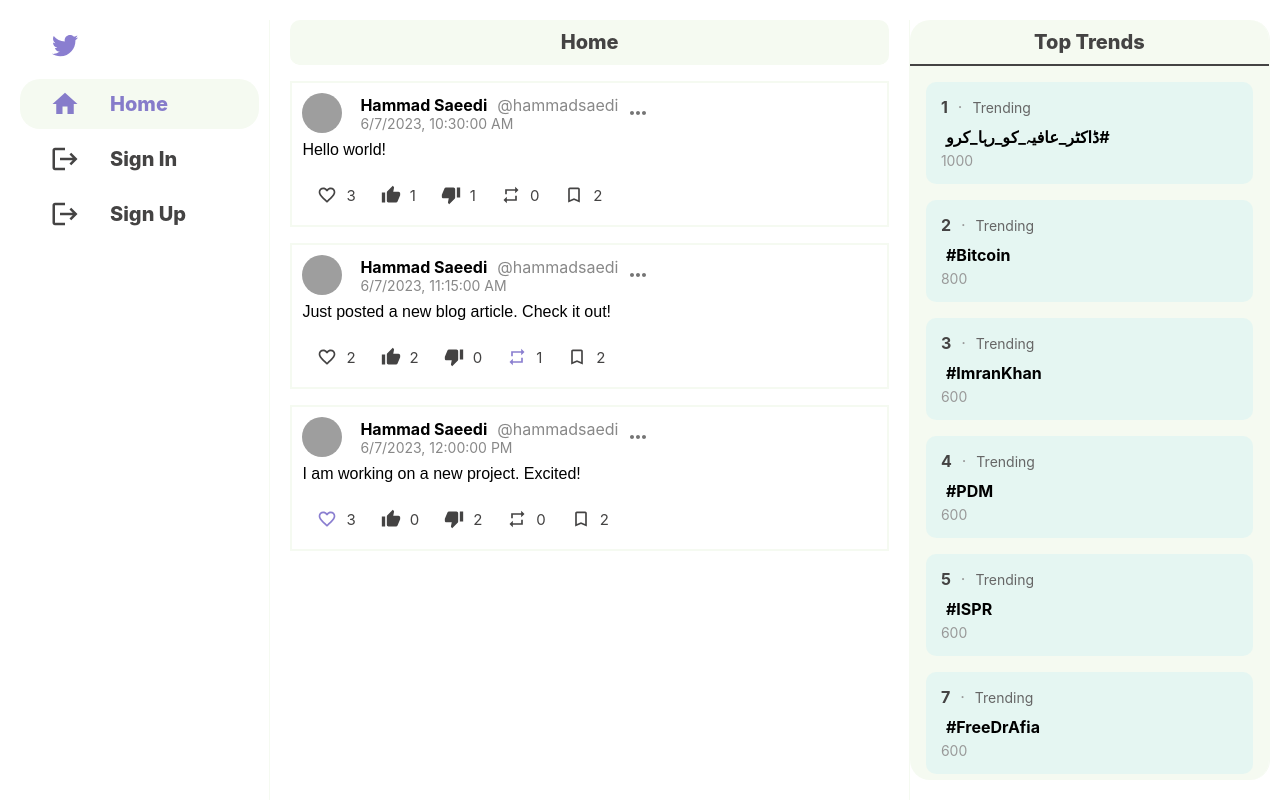
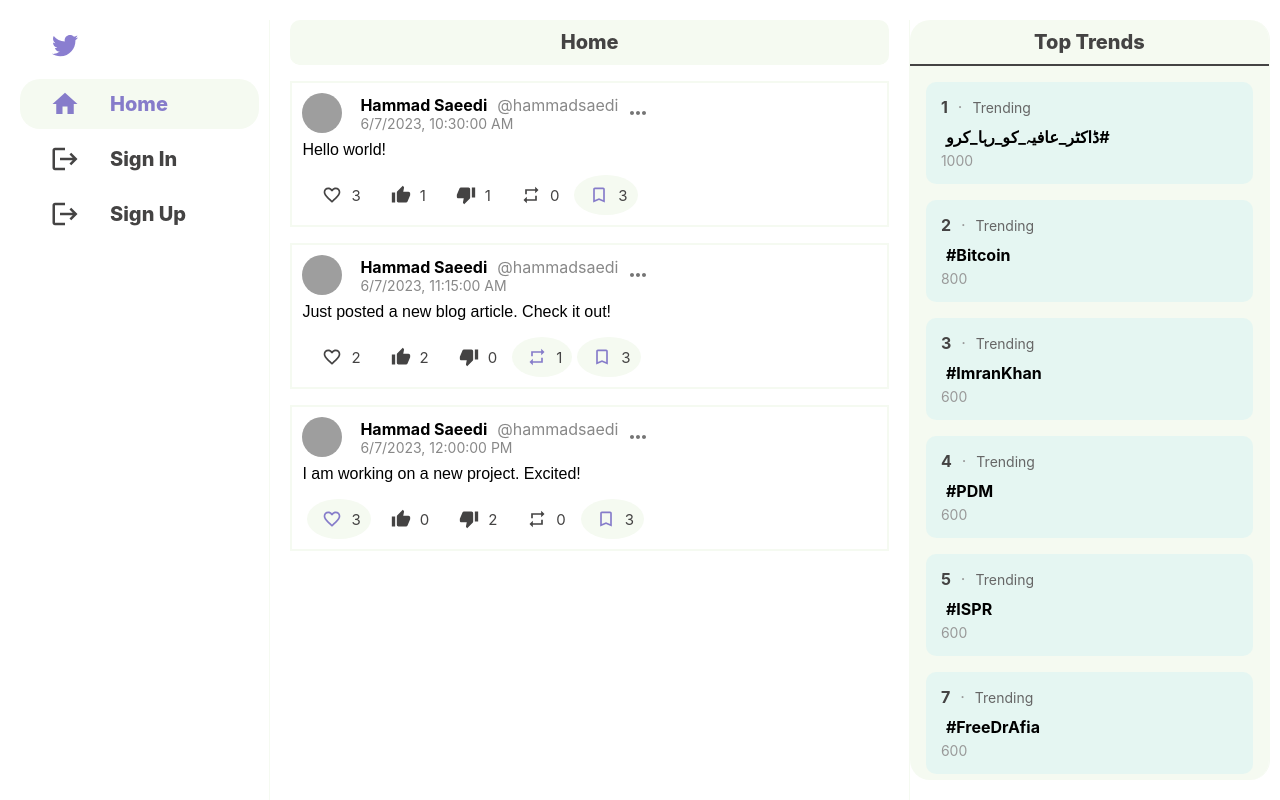
Before and after one commit to hammadsaedi/twitter, a React (Create React App) app in the folder twitter/: page / in a window 1280 px wide. Built offline with nearby package versions, Linux system fonts and the light colour scheme; grey boxes are pictures that could not be loaded.

Commit message:
Morning push

```diff
--- a/twitter/package.json
+++ b/twitter/package.json
@@ -10,6 +10,9 @@
     "@testing-library/jest-dom": "^5.16.5",
     "@testing-library/react": "^13.4.0",
     "@testing-library/user-event": "^13.5.0",
+    "mongodb": "^5.6.0",
+    "mongodb-stitch-browser-sdk": "^4.8.0",
+    "node-polyfill-webpack-plugin": "^2.0.1",
     "react": "^18.2.0",
     "react-dom": "^18.2.0",
     "react-router-dom": "^6.12.0",
--- a/twitter/src/Bookmarks/Bookmarks.js
+++ b/twitter/src/Bookmarks/Bookmarks.js
@@ -1,27 +1,226 @@
-import {React, useState} from 'react'
+import {React, useState, useEffect} from 'react'
 import '../Center/Feed.css'
 import Header from '../Header/Header'
-import HeaderOption from '../Header/HeaderOption'
+import Tweet from '../Center/Tweet/Tweet';
 
+export default function Bookmarks({userName}) {
 
-import FeaturedPlayListIcon from '@mui/icons-material/FeaturedPlayList';
-import PeopleIcon from '@mui/icons-material/People';
-import Diversity1Icon from '@mui/icons-material/Diversity1';
-
-export default function Bookmarks() {
   const [activeOption, setActiveOption] = useState('Category');
+  const [tweets, setTweets] = useState([]);
 
   const handleOptionClick = (text) => {
     setActiveOption(text);
   };
 
-  let option1 = <HeaderOption text="Time" Icon={FeaturedPlayListIcon} />;
-  let option2 = <HeaderOption text="Score" Icon={PeopleIcon} />;
+  useEffect(() => {
+    // Fetch tweets from the database using an API call
+    fetchTweetsFromDatabase()
+    .then((data) => {
+      setTweets(data);
+    })
+    .catch((error) => {
+      console.log('Error fetching tweets:', error);
+    });
+  }, []);
+
+  const getUSerId = (username) => {
+    return 101;
+  }
+
+  const user_id = getUSerId(userName);
+
+  const dummyTweets = [
+    {
+      _id: 1,
+      user_id: 101,
+      content: 'Hello world!',
+      timestamp: '2023-06-07T10:30:00Z',
+      likedby: [201, 202, 203],
+      votedby: [
+        { id: 301, bool: true },
+        { id: 302, bool: false },
+      ],
+      bookmarked_by: [102, 306],
+      retweeted_by: [],
+      quoted_tweet: null,
+      thread_parent: null,
+      status: 'posted',
+    },
+    {
+      _id: 2,
+      user_id: 102,
+      content: 'Just posted a new blog article. Check it out!',
+      timestamp: '2023-06-07T11:15:00Z',
+      likedby: [204, 205],
+      votedby: [
+        { id: 303, bool: true },
+        { id: 304, bool: true },
+      ],
+      bookmarked_by: [102, 306],
+      retweeted_by: [101],
+      quoted_tweet: null,
+      thread_parent: null,
+      status: 'posted',
+    },
+    {
+      _id: 3,
+      user_id: 103,
+      content: 'I am working on a new project. Excited!',
+      timestamp: '2023-06-07T12:00:00Z',
+      likedby: [101, 207, 208],
+      votedby: [
+        { id: 101, bool: true },
+        { id: 306, bool: true },
+      ],
+      bookmarked_by: [102, 306],
+      retweeted_by: [],
+      quoted_tweet: null,
+      thread_parent: null,
+      status: 'draft',
+    },
+    {
+      _id: 4,
+      user_id: 104,
+      content: 'Happy Friday everyone!',
+      timestamp: '2023-06-07T13:30:00Z',
+      likedby: [201, 209],
+      votedby: [
+        { id: 307, bool: true },
+        { id: 308, bool: true },
+      ],
+      bookmarked_by: [102, 306],
+      retweeted_by: [101, 102],
+      quoted_tweet: null,
+      thread_parent: null,
+      status: 'posted',
+    },
+    {
+      _id: 5,
+      user_id: 105,
+      content: 'Just finished reading a great book. Highly recommended!',
+      timestamp: '2023-06-07T14:45:00Z',
+      likedby: [210, 211, 212],
+      votedby: [
+        { id: 309, bool: true },
+        { id: 310, bool: false },
+      ],
+      bookmarked_by: [102, 306],
+      retweeted_by: [],
+      quoted_tweet: null,
+      thread_parent: null,
+      status: 'posted',
+    },
+    {
+      _id: 6,
+      user_id: 106,
+      content: 'Excited to launch my new website!',
+      timestamp: '2023-06-07T15:20:00Z',
+      likedby: [213, 214],
+      votedby: [
+        { id: 311, bool: false },
+        { id: 312, bool: false },
+      ],
+      bookmarked_by: [102, 306],
+      retweeted_by: [103],
+      quoted_tweet: null,
+      thread_parent: null,
+      status: 'posted',
+    },
+    {
+      _id: 7,
+      user_id: 107,
+      content: 'Had a productive meeting with the team. Making great progress!',
+      timestamp: '2023-06-07T16:05:00Z',
+      likedby: [215, 216, 217],
+      votedby: [
+        { id: 313, bool: true },
+        { id: 314, bool: true },
+      ],
+      bookmarked_by: [102, 306],
+      retweeted_by: [],
+      quoted_tweet: null,
+      thread_parent: null,
+      status: 'posted',
+    },
+    {
+      _id: 8,
+      user_id: 108,
+      content: 'Looking forward to the weekend getaway!',
+      timestamp: '2023-06-07T17:40:00Z',
+      likedby: [218, 219],
+      votedby: [
+        { id: 315, bool: true },
+        { id: 316, bool: false },
+      ],
+      bookmarked_by: [102, 306],
+      retweeted_by: [],
+      quoted_tweet: null,
+      thread_parent: null,
+      status: 'posted',
+    },
+    {
+      _id: 9,
+      user_id: 109,
+      content: 'Just finished a challenging coding project. Feels good!',
+      timestamp: '2023-06-07T18:55:00Z',
+      likedby: [220, 221, 222],
+      votedby: [
+        { id: 317, bool: false },
+        { id: 318, bool: false },
+      ],
+      bookmarked_by: [101, 306],
+      retweeted_by: [104, 105],
+      quoted_tweet: null,
+      thread_parent: null,
+      status: 'posted',
+    },
+    {
+      _id: 10,
+      user_id: 110,
+      content: 'Just watched an amazing movie. Must see!',
+      timestamp: '2023-06-07T19:25:00Z',
+      likedby: [223, 224, 225],
+      votedby: [
+        { id: 319, bool: true },
+        { id: 320, bool: true },
+      ],
+      bookmarked_by: [102, 306],
+      retweeted_by: [106],
+      quoted_tweet: null,
+      thread_parent: null,
+      status: 'posted',
+    },
+  ];
+
+  // tweets which are bookmarked by the user logged in
+
+  const fetchTweetsFromDatabase = async () => {
+    try {
+      const data = fetchTweet(getUSerId(userName));
+      return data;
+    } catch (error) {
+      throw new Error('Failed to fetch tweets from the database.');
+    }
+  };
+
+  const fetchTweet = (user_id) => {
+    const bookmarkedTweets = dummyTweets.filter((tweet) => {
+      return tweet.bookmarked_by.includes(user_id);
+    });
+
+    return bookmarkedTweets;
+  };
+
+
 
   return (
     <div className="feed">
         {/* Header */}
-        <Header text="Bookmarks" options={[option1, option2]} handleOptionClick={handleOptionClick}/>
+        <Header text="Bookmarks"/>
+          {/* Render the fetched tweets */}
+          {tweets.map((tweet) => (
+            <Tweet loggedInUserid={user_id} tweet={tweet} />
+        ))}
     </div>
   )
 }
--- a/twitter/src/Center/Feed.js
+++ b/twitter/src/Center/Feed.js
@@ -28,10 +28,7 @@ export default function Feed({userName, filter}) {
         { id: 301, bool: true },
         { id: 302, bool: false },
       ],
-      bookmarked_by: [
-        { id: 305, bool: false },
-        { id: 306, bool: false },
-      ],
+      bookmarked_by: [101,102,103],
       retweeted_by: [],
       quoted_tweet: null,
       thread_parent: null,
@@ -47,10 +44,8 @@ export default function Feed({userName, filter}) {
         { id: 303, bool: true },
         { id: 304, bool: true },
       ],
-      bookmarked_by: [
-        { id: 305, bool: false },
-        { id: 306, bool: false },
-      ],
+      bookmarked_by: [101,104,103],
+
       retweeted_by: [101],
       quoted_tweet: null,
       thread_parent: null,
@@ -66,10 +61,7 @@ export default function Feed({userName, filter}) {
         { id: 305, bool: false },
         { id: 306, bool: false },
       ],
-      bookmarked_by: [
-        { id: 305, bool: false },
-        { id: 306, bool: false },
-      ],
+      bookmarked_by: [101,104,103],
       retweeted_by: [],
       quoted_tweet: null,
       thread_parent: null,
@@ -128,11 +120,6 @@ export default function Feed({userName, filter}) {
           <TweetBox />
         }
 
-        {/* Post */}
-        {/* <Tweet text="Hello World!"/>
-        <Tweet text="@elonmusk who?"/>
-        <Tweet text="#MuskHub"/>
-        <Tweet text="کیا مجھے پیار ہے؟"/> */}
 
          {/* Render the fetched tweets */}
         {tweets.map((tweet) => (
--- a/twitter/src/Center/Tweet/TweetOption.css
+++ b/twitter/src/Center/Tweet/TweetOption.css
@@ -7,6 +7,12 @@
     transition: background-color 0.1s ease-in-out;
     border-radius: 50%;
     color: var(--twitter-text-color);
+    margin-left: 5px;
+}
+
+.option_marked {
+    background-color: var(--twitter-background-hover) !important;
+    border-radius: 60%;
 }
 
 .TweetOption:hover {
@@ -34,5 +40,6 @@
 }
 
 .icon_marked {
+
     color: var(--twitter-color);
 }
--- a/twitter/src/Center/Tweet/TweetOption.js
+++ b/twitter/src/Center/Tweet/TweetOption.js
@@ -9,7 +9,7 @@ export default function TweetOption({ type, Icon, count, markedByUser, handleOpt
   };
 
   return (
-    <div className='TweetOption'>
+    <div className={markedByUser ? 'TweetOption option_marked': 'TweetOption'}>
       <Icon className={markedByUser ? 'Icon icon_marked' : 'Icon'} onClick={handleClick} />
       <span className="tweet-action-count">{count}</span>
     </div>
--- a/twitter/src/Profile/Profile.js
+++ b/twitter/src/Profile/Profile.js
@@ -42,9 +42,6 @@ export default function Profile() {
           </div>
         </div>
 
-        <Tweet text="Hello World!"/>
-        <Tweet text="@elonmusk who?"/>
-        <Tweet text="#MuskHub"/>
     </div>
   )
 }
--- a/twitter/src/States/States.js
+++ b/twitter/src/States/States.js
@@ -1,33 +1,110 @@
-import {React, useState} from 'react'
-import '../Center/Feed.css'
-import Header from '../Header/Header'
-import HeaderOption from '../Header/HeaderOption'
+import React, { useEffect, useState } from 'react';
+import '../Center/Feed.css';
+import Header from '../Header/Header';
+import HeaderOption from '../Header/HeaderOption';
 import Tweet from '../Center/Tweet/Tweet';
-
 
 import FeaturedPlayListIcon from '@mui/icons-material/FeaturedPlayList';
 import PeopleIcon from '@mui/icons-material/People';
 import Diversity1Icon from '@mui/icons-material/Diversity1';
 
-export default function States() {
-  const [activeOption, setActiveOption] = useState('Category');
+export default function States({ loggedInUser }) {
+  const [activeOption, setActiveOption] = useState('archived');
+  const [tweets, setTweets] = useState([]);
+
+  const dummyTweets = [
+    {
+      _id: 1,
+      user_id: 101,
+      content: 'Hello world!',
+      timestamp: '2023-06-07T10:30:00Z',
+      likedby: [201, 202, 203],
+      votedby: [
+        { id: 301, bool: true },
+        { id: 302, bool: false },
+      ],
+      bookmarked_by: [101, 102, 103],
+      retweeted_by: [],
+      quoted_tweet: null,
+      thread_parent: null,
+      status: 'archived',
+    },
+    {
+      _id: 2,
+      user_id: 102,
+      content: 'Just posted a new blog article. Check it out!',
+      timestamp: '2023-06-07T11:15:00Z',
+      likedby: [204, 205],
+      votedby: [
+        { id: 303, bool: true },
+        { id: 304, bool: true },
+      ],
+      bookmarked_by: [101, 104, 103],
+      retweeted_by: [101],
+      quoted_tweet: null,
+      thread_parent: null,
+      status: 'posted',
+    },
+    {
+      _id: 3,
+      user_id: 103,
+      content: 'I am working on a new project. Excited!',
+      timestamp: '2023-06-07T12:00:00Z',
+      likedby: [101, 207, 208],
+      votedby: [
+        { id: 305, bool: false },
+        { id: 306, bool: false },
+      ],
+      bookmarked_by: [101, 104, 103],
+      retweeted_by: [],
+      quoted_tweet: null,
+      thread_parent: null,
+      status: 'draft',
+    },
+  ];
+
+  // useEffect(() => {
+  //   fetchTweetsFromDatabase()
+  //     .then((data) => {
+  //       setTweets(data);
+  //     })
+  //     .catch((error) => {
+  //       console.log('Error fetching tweets:', error);
+  //     });
+  // }, [activeOption]);
 
   const handleOptionClick = (text) => {
-    setActiveOption(text);
+    setTweets(filterTweets(dummyTweets, text.toLowerCase()));
+    setActiveOption(text.toLowerCase());
+    console.log(tweets);
+  };
+
+  const getUserId = (username) => {
+    return 101;
+  };
+
+  const user_id = getUserId(loggedInUser);
+
+  const fetchTweetsFromDatabase = async () => {
+    try {
+      const data = dummyTweets;
+      return data;
+    } catch (error) {
+      throw new Error('Failed to fetch tweets from the database.');
+    }
+  };
+
+  const filterTweets = (tweets, text) => {
+    return tweets.filter((tweet) => tweet.status === "posted");
   };
 
   let option1 = <HeaderOption text="Drafts" Icon={FeaturedPlayListIcon} />;
-  let option2 = <HeaderOption text="Scheduled" Icon={PeopleIcon} />;
+  let option2 = <HeaderOption text="Archived" Icon={PeopleIcon} />;
   let option3 = <HeaderOption text="Deleted" Icon={Diversity1Icon} />;
+
   return (
     <div className="feed">
-        {/* Header */}
-        <Header text="States" options={[option1, option2, option3]} handleOptionClick={handleOptionClick}/>
-
-        <Tweet text="Hello World!"/>
-        <Tweet text="@elonmusk who?"/>
-        <Tweet text="#MuskHub"/>
-        <Tweet text="کیا مجھے پیار ہے؟"/>
+      <Header text="States" options={[option1, option2, option3]} handleOptionClick={handleOptionClick} />
     </div>
-  )
+  );
 }
```
Also changed, not shown: twitter/src/App.js (+18 -3 lines), twitter/src/Center/Tweet/Tweet.js (+5 -5 lines), twitter/src/db.js (added, +24 -0 lines), 1 other file (tests, documents, lock files or other folders).
